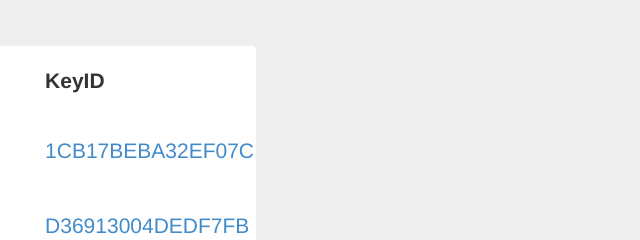
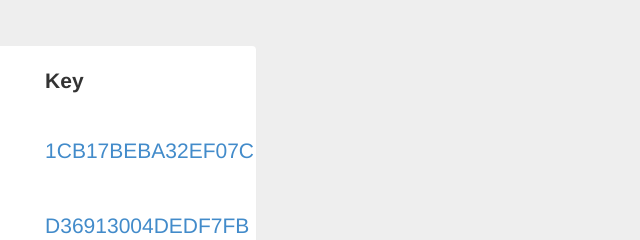
Before and after one commit to dosch/keys2myheart, a plain HTML site: page website/key_database.html in a window 1280 px wide. Shown: the part 206-446 px from the top of the page, 513-1153 px from the left. Drawn offline with Linux system fonts and the light colour scheme.

Commit message:
Adding Key Contents
curious how copyrighted this material is… and githubs reaction…

```diff
--- a/website/key_database.html
+++ b/website/key_database.html
@@ -39,7 +39,7 @@
 		        <p>Find by name and key ID </p>
 		        <table id="everyone" class="panel">
 		<tr>
-			<td class="panel-heading"><strong>Event</strong></td><td><strong>Name</strong></td><td><strong>KeyID </strong></td>
+			<td class="panel-heading"><strong>Event</strong></td><td><strong>Name</strong></td><td><strong>Key </strong></td>
 		</tr>
 		<tr>
 			<td class="panel-body"><a href="http://yami-ichi.biz/">Yamiichi</a></td><td>Barack Obama (low security) <obama@whitehouse.gov></td><td><a href='keys/1CB17BEBA32EF07C.asc'>1CB17BEBA32EF07C</a></td>
```
Also changed, not shown: 8 other files.
